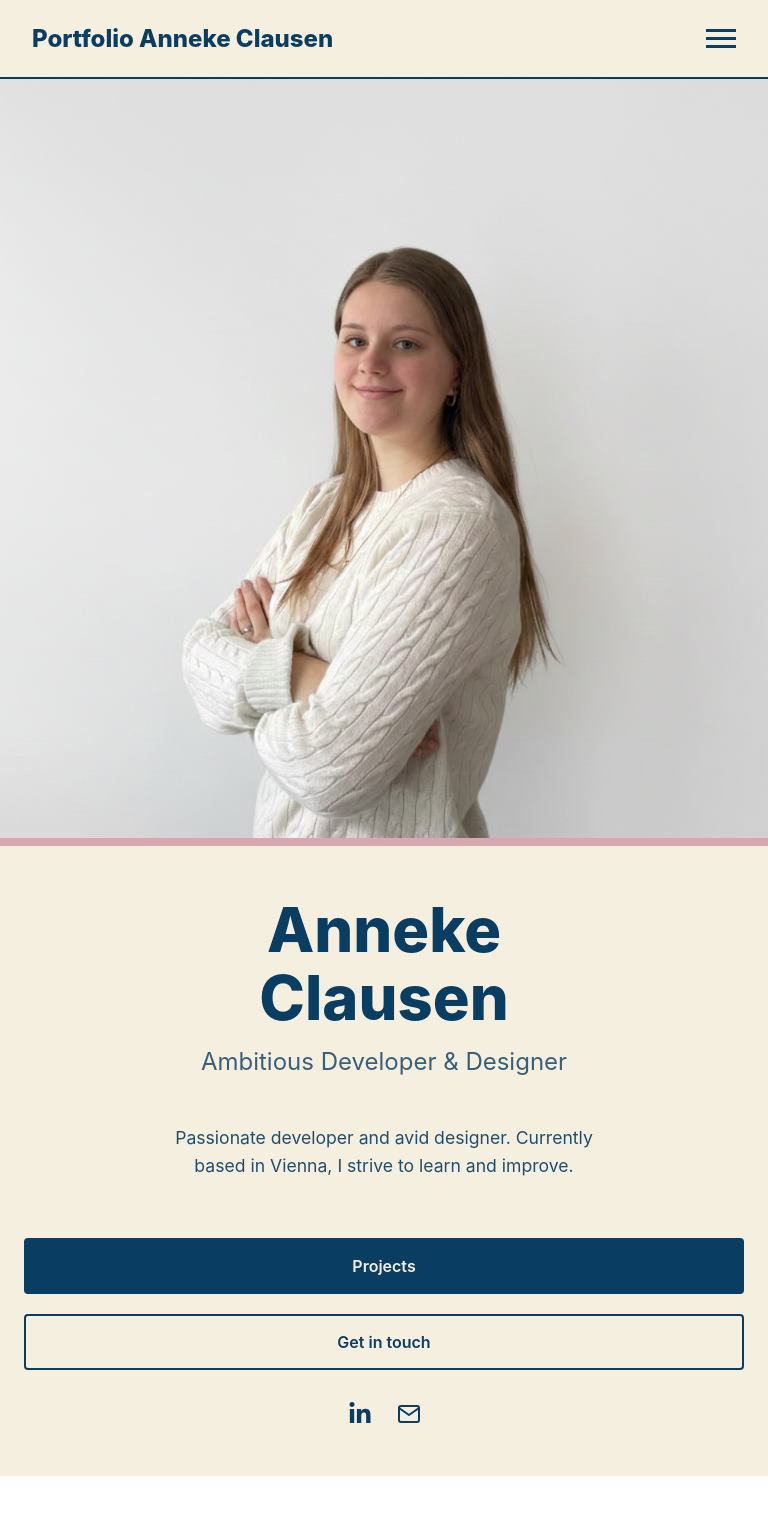
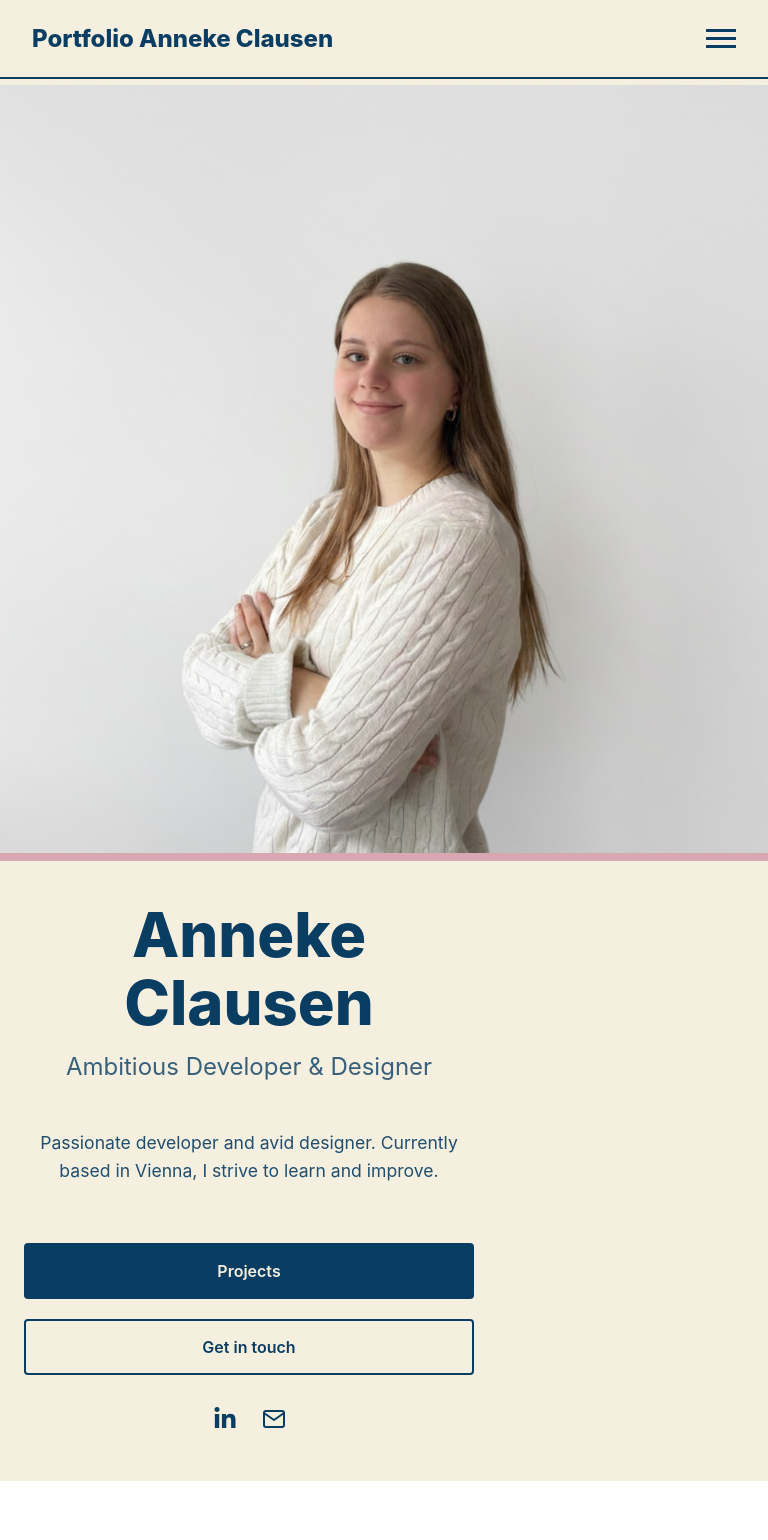
Before and after one commit to Anneke1/PortfolioClausen, a React (Vite) app: page / in a window 768 px wide. Shown: the top 1540 px of the page. Built offline with nearby package versions, Linux system fonts and the light colour scheme.

Commit message:
quick fix

```diff
--- a/src/style.css
+++ b/src/style.css
@@ -920,3 +920,18 @@ body {
     object-position: center 10%; /* Kopf etwas tiefer schieben, weg von der Nav */
   }
 }
+@media (min-width: 768px) and (max-width: 1024px) {
+  .hero-container {
+    /* Schiebt den Inhalt unter die fixierte Navbar */
+    margin-top: 85px;
+
+    /* Stellt sicher, dass das Layout bündig bleibt */
+    min-height: calc(100vh - 85px);
+    align-items: flex-start; /* Verhindert, dass der Text im Container zu weit hochspringt */
+  }
+
+  /* Falls der Text in der Hero-Side zu weit oben klebt */
+  .hero-text-side {
+    padding-top: 40px;
+  }
+}
```
